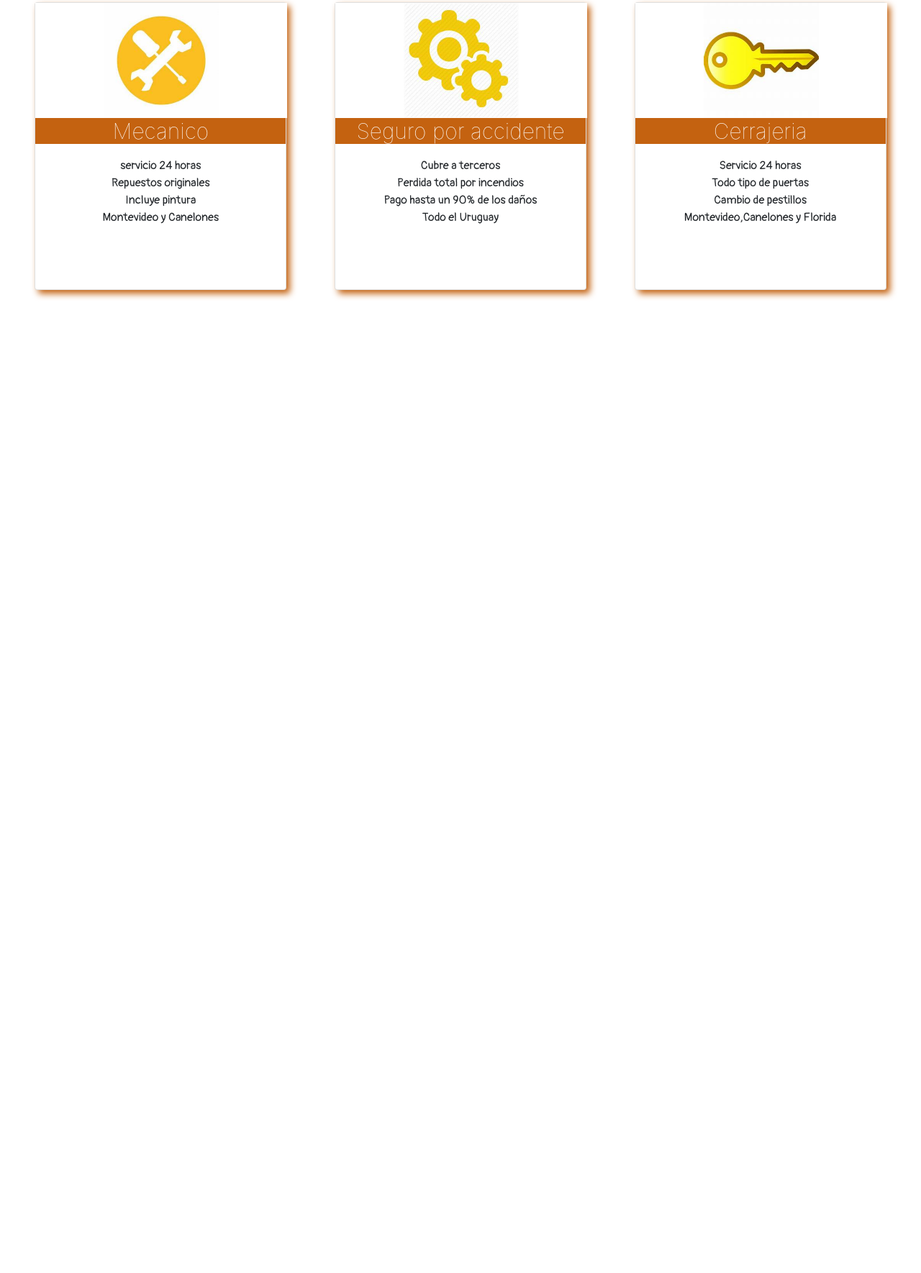
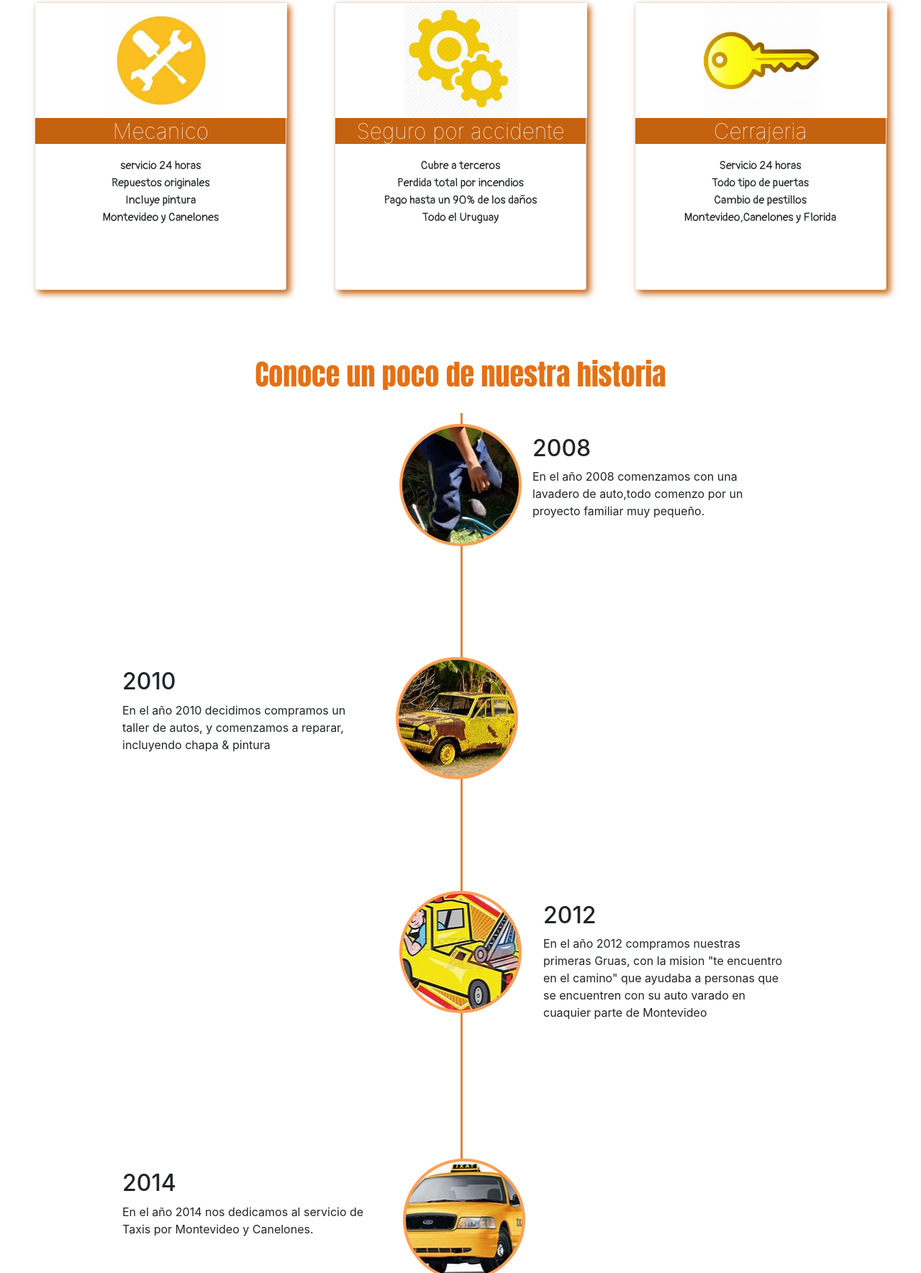
Before and after one commit to carolainseija/Start-Proyect, a plain HTML site: page src/page/index.html in a window 1280 px wide. Shown: the part 833-2602 px from the top of the page at 72% size. Before the commit the page ends 1329 px from the top, so only its background shows below. Drawn offline with Linux system fonts and the light colour scheme.

Commit message:
agregue imagenes nuevas, diseñe toda la seccion de "about /nosotros"

```diff
--- a/src/page/index.html
+++ b/src/page/index.html
@@ -3,7 +3,7 @@
 <head>
     <meta charset="UTF-8">
     <meta name="viewport" content="width=device-width, initial-scale=1.0">
-    <title>Start Proyect</title>
+    <title>Confident-CAR</title>
     <link rel="stylesheet" href="./style.css">
     <!-- Bootstrap CSS -->
     <link rel="stylesheet" href="../bootstrap/dist/css/bootstrap.min.css">
@@ -17,7 +17,6 @@
            <nav class="container-fluid col-12 container-nav">
               <div class="row">
                 <div class="col-8">
-
                     <a class="title-company" href="#">confident-CAR</a>
                 </div>
                 <div class="col-4 Nav">
@@ -57,7 +56,6 @@
         <p2>Garantizamos que todo nuestros servicios esten 100% habilitados</p2>
        </div>
         <div class="col-12 d-flex justify-content-around">
-
         <div class="card">
           <div class="card_iconMechanical"></div>
           <div>
@@ -70,8 +68,6 @@
               </ul>
           </div>
         </div>
-
-
 <div class="card">
     <div class="card_iconAccident"></div>
     <div>
@@ -84,8 +80,6 @@
         </ul>
     </div>
   </div>
-
-
 <div class="card">
     <div class="card_iconlocksmith"></div>
     <div>
@@ -98,13 +92,50 @@
         </ul>
     </div>
   </div>
+        </div>
+     </div>
+      </div>
+  <!--seccion sobre nosotros-->
+  <div class="container-fluid container-about about">
+      <h1 class="about_title">Conoce un poco de nuestra historia</h1>
+      <div class="timeline">
+        <div class="containerAbout right figureOne">
+          <div class="content">
+            <h2>2008</h2>
+            <p>En el año 2008 comenzamos con una lavadero de auto,todo comenzo por un proyecto familiar muy pequeño.</p>
+          </div>
+        </div>
+        <div class="containerAbout left figureTwo">
+          <div class="content">
+            <h2>2010</h2>
+            <p>En el año 2010 decidimos compramos un taller de autos, y comenzamos a reparar, incluyendo chapa & pintura</p>
+          </div>
+        </div>
+        <div class="containerAbout right figureThree">
+          <div class="content">
+            <h2>2012</h2>
+            <p>En el año 2012 compramos nuestras primeras Gruas, con la mision "te encuentro en el camino" que ayudaba a personas que se encuentren con su auto varado en cuaquier parte de Montevideo</p>
+          </div>
+        </div>
+
+        <div class="containerAbout center figureFour">
+          <div class="content">
+            <h2>2014</h2>
+            <p>En el año 2014 nos dedicamos al servicio de Taxis por Montevideo y Canelones.</p>
+          </div>
+        </div>
+
+        <div class="containerAboutEnd figureFive">
+
+ <div class="figureFive-content">
+  <h2>2016</h2>
+  <p>En el 2016 vendimos todos nuestros negocios anteriores y nos dedicamos a la venta de seguros para autos en todo Uruguay</p>
+ </div>
+        </div>
 
 
-        </div>
-
-     </div>
       </div>
 
-
+  </div>
 </body>
 </html>
--- a/src/page/style.css
+++ b/src/page/style.css
@@ -148,7 +148,6 @@ body {
 .container-servers {
   height: 670px;
 }
-
 h3 {
   background-image: url(../img/estrellas.jpg);
   background-repeat: no-repeat;
@@ -218,3 +217,199 @@ p2 {
   padding: 10px;
   font-weight: lighter;
 }
+
+/* seccion sobre nosotros*/
+
+.container-about {
+  height: 1730px;
+}
+
+.about_title {
+  text-align: center;
+  font-family: "Anton";
+  color: #e47114;
+}
+
+.figure {
+  width: 1300px;
+  border: black;
+  text-align: center;
+  box-sizing: border-box;
+}
+
+.figure-caption {
+  background-color: #e47114;
+}
+
+/* Timeline*/
+.timeline {
+  position: relative;
+  max-width: 1200px;
+  margin: 0 auto;
+}
+
+/*Linea Timeline  */
+.timeline::after {
+  content: "";
+  position: absolute;
+  width: 3px;
+  background-color: #e1853a;
+  top: 0;
+  bottom: 0;
+  left: 50%;
+}
+
+/* contenedores*/
+.containerAbout {
+  padding: 10px 100px;
+  position: relative;
+  background-color: inherit;
+  width: 50%;
+  margin-top: 130px;
+}
+
+/* circulos */
+.containerAbout::after {
+  content: "";
+  position: absolute;
+  width: 25px;
+  height: 25px;
+  right: -17px;
+  background-color: white;
+  border: 4px solid #ff9f55;
+  top: 15px;
+  border-radius: 50%;
+  z-index: 1;
+}
+/*Figura Uno*/
+
+.figureOne {
+  left: 570px;
+  margin-top: 30PX;
+}
+
+.figureOne::before {
+  content: " ";
+  height: 0;
+  position: absolute;
+  width: 0;
+  z-index: 1;
+  left: 30px;
+  border: medium solid white;
+  border-width: 10px 10px 10px 0;
+  border-color: transparent white transparent transparent;
+}
+
+.figureOne::after {
+  left: -55px;
+  background-image: url(../img/about01.jpg);
+  background-repeat: no-repeat;
+  font-size: 500px !important;
+  background-position: center;
+  background-position-x: center;
+  width: 170px;
+  height: 170px;
+  box-sizing: border-box;
+}
+
+/*figura dos*/
+
+.figureTwo::before {
+  content: " ";
+  height: 0;
+  position: absolute;
+  top: 22px;
+  width: 0;
+  z-index: 1;
+  right: 30px;
+  border: medium solid white;
+  border-width: 10px 0 10px 10px;
+  border-color: transparent transparent transparent white;
+}
+
+.figureTwo::after {
+  left: 540px;
+  background-image: url(../img/about02.jpg);
+  background-repeat: no-repeat;
+  font-size: 500px !important;
+  background-position: center;
+  width: 170px;
+  height: 170px;
+  box-sizing: border-box;
+  margin-left: -30px;
+}
+
+/*figura tres*/
+.figureThree {
+  left: 585px;
+}
+
+.figureThree::after {
+  left: -70px;
+  background-image: url(../img/about03.jpg);
+  background-repeat: no-repeat;
+  font-size: 500px !important;
+  background-position: center;
+  width: 170px;
+  height: 170px;
+  box-sizing: border-box;
+}
+.figureThree::before {
+  content: " ";
+  height: 0;
+  position: absolute;
+  width: 0;
+  z-index: 1;
+  left: 30px;
+  border: medium solid white;
+  border-width: 10px 10px 10px 0;
+  border-color: transparent white transparent transparent;
+}
+/*figura cuatro*/
+
+.figureFour::after {
+  left: -50px;
+  background-image: url(../img/about04.jpg);
+  background-repeat: no-repeat;
+  font-size: 500px !important;
+  background-position: center;
+  width: 170px;
+  height: 170px;
+  box-sizing: border-box;
+  margin-left: 570px;
+}
+/*figura cinco*/
+.figureFive {
+  margin-left: 300px;
+}
+.figureFive-content {
+  margin-top: 40px;
+  width: 700px;
+  height: 200px;
+  color: black;
+  background-image: url(../img/imagenDeAuto.jpeg);
+  background-repeat: no-repeat;
+  position: absolute;
+  font-size: 20px;
+  padding: 40px;
+}
+.containerAboutEnd {
+  width: 700px;
+  height: 40px;
+  margin-top: 100px;
+  position: relative;
+}
+
+.content {
+  padding: 20px 30px;
+  position: relative;
+  border-radius: 6px;
+}
+
+@media screen and (max-width: 600px) {
+  .timeline::after {
+    left: 31px;
+  }
+
+
+}
```
Also changed, not shown: src/img/05about.jpg (added), src/img/about01.jpg (added), src/img/about02.jpg (added), src/img/about03.jpg (added), src/img/about04.jpg (added), src/img/logo.png (added), src/img/logoAmarillo.png (added), src/img/logoPrincipal.png (added), 1 other file.
